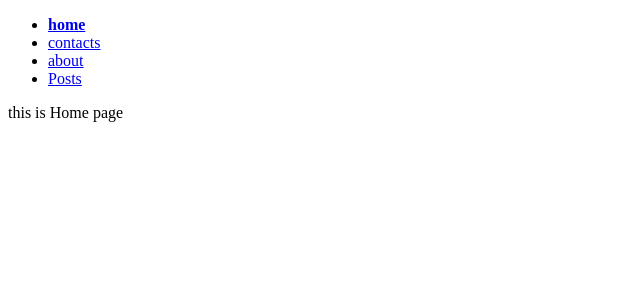
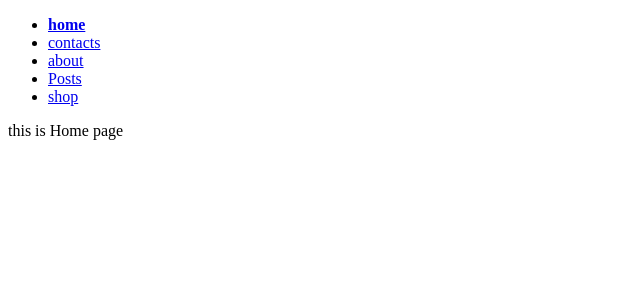
Before and after one commit to soltonbekov-aiymkyz/router-example, a React (Create React App) app: page / in a window 1280 px wide. Shown: the top 300 px of the page, without its empty margins (0-640 px from the left). Built offline with nearby package versions, Linux system fonts and the light colour scheme.

Commit message:
create new file Shop page

```diff
--- a/src/App.js
+++ b/src/App.js
@@ -4,25 +4,27 @@ import About from "./components/About/About";
 import Contacts from "./components/Contacts/Contacts"
 import Home from "./components/Home/Home";
 import NotFound from "./components/NotFound/NotFound";
+import Posts from "./components/Posts/Posts";
 
-import Posts from "./components/Posts/Posts";
+import Shop from "./components/Shop/Shop";
+
 import "./App.css"
 function App() {
+
   const activeLinkStyle = {
     fontWeight: 'bold',
   };
-
-
 
   return (
     <div className="App">
       <ul>
         <li>
           <NavLink
+          exact
             activeStyle={activeLinkStyle}
             activeClassName="activeLink"
             to="/"
-            exact>home </NavLink>
+            >home </NavLink>
         </li>
         <li>
           <NavLink
@@ -42,6 +44,12 @@ function App() {
             activeClassName="activeLink"
             to="/posts">Posts </NavLink>
         </li>
+        <li>
+          <NavLink
+            activeStyle={activeLinkStyle}
+            activeClassName="activeLink"
+            to="/shop">shop </NavLink>
+        </li>
       </ul>
       <Switch>
         <Route path="/about" component={About} />
@@ -49,6 +57,8 @@ function App() {
         <Route path="/posts" component={Posts} />
         <Route exact path="/" component={Home} />
         <Route path="/" component={NotFound} />
+
+        <Route path="/" component={Shop} />
         {/* <Redirect to="/"  />  */}
       </Switch>
     </div>
```
